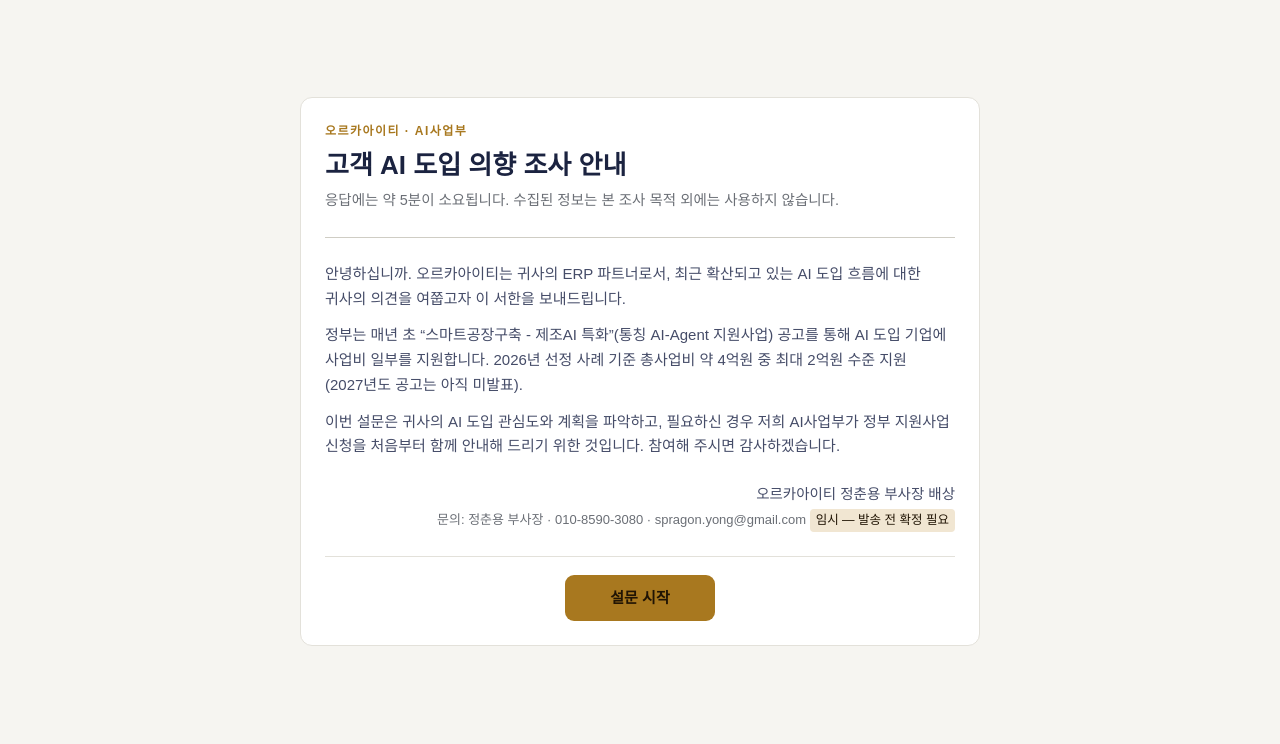
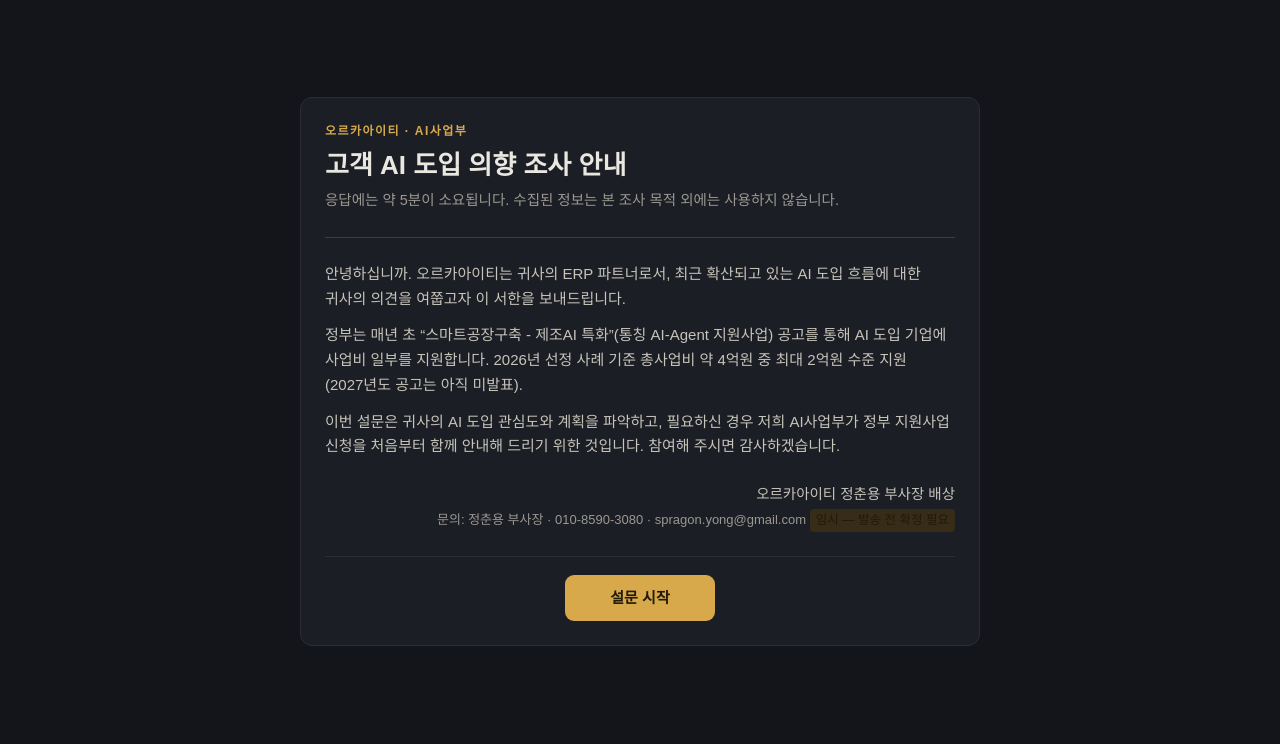
Before and after one commit to jungyh-hub/wace-survey, a plain HTML site: page web/index.html in a window 1280 px wide. Shown: the part 56-800 px from the top of the page. Drawn offline with Linux system fonts and the light colour scheme.

Commit message:
설문 페이지를 다크 단일 테마로 고정
팔레트가 3벌 공존하면서 방문자 OS 설정을 따라가고 있었다
(:root 라이트 기본 / :root[data-theme="dark"] / prefers-color-scheme 미디어쿼리).
고객사에 링크로 전달하는 페이지라 누가 열든 같은 화면이어야 하므로 다크 한 벌만 남긴다.

- :root에 다크 팔레트를 직접 두고 나머지 두 블록 제거
- color-scheme: dark 선언 — 스크롤바·폼 컨트롤·자동완성 배경 등
  브라우저 기본 UI까지 어둡게 렌더링된다
- <meta charset="utf-8"> 추가. 선언이 아예 없어 서버의 Content-Type 헤더에만
  의존하고 있었다(Vercel은 보내주지만, 헤더 없는 환경에서는 한글이 깨진다)

검증: OS 선호도를 light로 강제한 렌더에서도 body/카드 배경이 다크값으로 계산됨.

```diff
--- a/web/index.html
+++ b/web/index.html
@@ -1,32 +1,15 @@
+<meta charset="utf-8" />
 <title>오르카아이티 AI 도입 의향 조사</title>
 <meta name="viewport" content="width=device-width, initial-scale=1" />
 <!-- 지정된 고객사에만 링크로 전달하는 페이지이므로 검색엔진 색인에서 제외한다. -->
 <meta name="robots" content="noindex, nofollow" />
 <style>
+  /* 다크 단일 테마로 고정한다. 방문자 OS 설정(prefers-color-scheme)을 따라가지 않는다 —
+     고객사에 링크로 전달하는 페이지라 누가 열든 같은 화면이어야 한다. */
   :root {
-    --ink: #1b2340;
-    --ink-soft: #454c68;
-    --muted: #6b6f76;
-    --paper: #f6f5f1;
-    --card: #ffffff;
-    --line: #e3e1da;
-    --line-strong: #cfcdc4;
-    --accent: #a8781f;
-    --accent-soft: #f1e6d2;
-    --accent-ink: #201404;
-    --required: #a83a32;
-    --focus: #1b2340;
-    --radio-bg: #fbfaf7;
-    font-size: 16px;
+    /* 브라우저 기본 UI(스크롤바·폼 컨트롤·자동완성 배경)까지 어둡게 렌더링시킨다. */
+    color-scheme: dark;
 
-    /* 여백 스케일 — 카드 내부 리듬은 전부 이 값들로만 맞춘다. */
-    --gap-xs: 6px;   /* 라벨↔입력, 제목↔부제 */
-    --gap-sm: 12px;  /* 인접 요소 */
-    --gap-md: 18px;  /* 필드 간 */
-    --gap-lg: 24px;  /* 블록 간 · 카드 안쪽 여백 */
-    --gap-xl: 32px;  /* 화면 상하 여백 */
-  }
-  :root[data-theme="dark"] {
     --ink: #e9e7df;
     --ink-soft: #c7c4ba;
     --muted: #9b9891;
@@ -40,23 +23,14 @@
     --required: #e08579;
     --focus: #d7a94a;
     --radio-bg: #22242d;
-  }
-  @media (prefers-color-scheme: dark) {
-    :root:not([data-theme="light"]) {
-      --ink: #e9e7df;
-      --ink-soft: #c7c4ba;
-      --muted: #9b9891;
-      --paper: #14151a;
-      --card: #1c1e26;
-      --line: #2c2e37;
-      --line-strong: #3a3c47;
-      --accent: #d7a94a;
-      --accent-soft: #362c17;
-      --accent-ink: #221a08;
-      --required: #e08579;
-      --focus: #d7a94a;
-      --radio-bg: #22242d;
-    }
+    font-size: 16px;
+
+    /* 여백 스케일 — 카드 내부 리듬은 전부 이 값들로만 맞춘다. */
+    --gap-xs: 6px;   /* 라벨↔입력, 제목↔부제 */
+    --gap-sm: 12px;  /* 인접 요소 */
+    --gap-md: 18px;  /* 필드 간 */
+    --gap-lg: 24px;  /* 블록 간 · 카드 안쪽 여백 */
+    --gap-xl: 32px;  /* 화면 상하 여백 */
   }
 
   * { box-sizing: border-box; }
```
